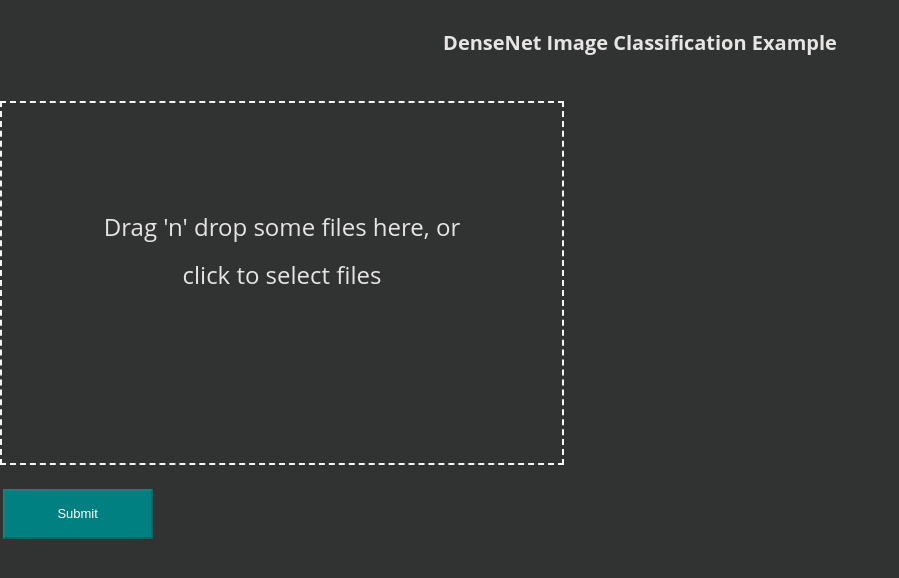
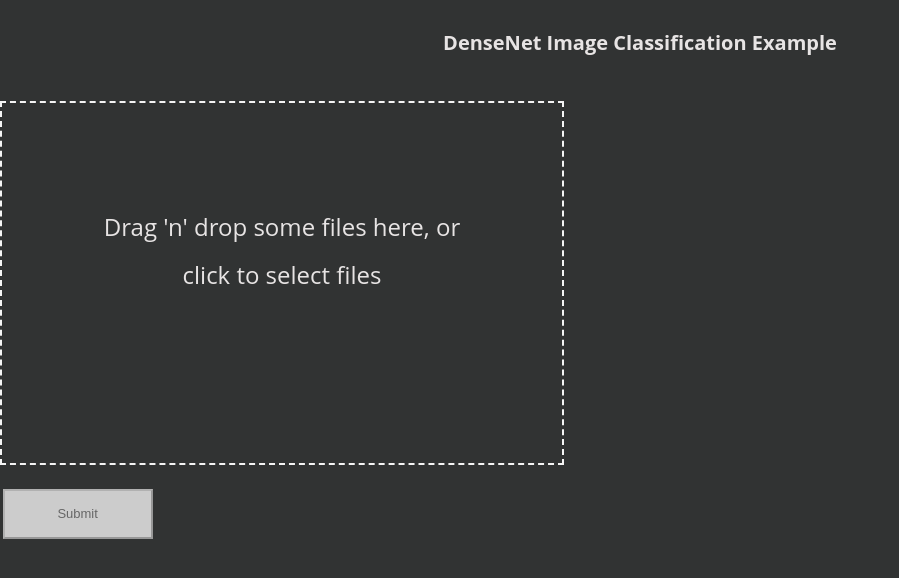
Before and after one commit to Gayathrimenakath/Model-Classification, a React (Create React App) app: page / in a window 1280 px wide. Shown: the top 578 px of the page, without its empty margins (0-899 px from the left). Built offline with nearby package versions, Linux system fonts and the light colour scheme.

Commit message:
Fixed the submit button enable/disable

```diff
--- a/src/App.css
+++ b/src/App.css
@@ -33,10 +33,15 @@ body {
 
   width: 150px;
   height: 50px;
-
   background-color: teal;
   font-size: 13px;
   color:white;
+}
+
+button:disabled,
+button[disabled]{
+  background-color: #cccccc;
+  color: #666666;
 }
 
 
--- a/src/App.js
+++ b/src/App.js
@@ -29,6 +29,7 @@ function App() {
   const onDrop = useCallback(acceptedFiles => {
     acceptedFiles.map(file => {
       setSelectedFile(acceptedFiles[0])
+      setUploaded(true)
 
       const reader = new FileReader();
       reader.onload = function(e) {
@@ -65,7 +66,7 @@ function App() {
       .then(function (response) {
         if (response.status === 200){
           setPrediction(response.data)
-          setUploaded(true)
+
         }
     })
     .catch(function (error) {
@@ -101,10 +102,10 @@ function App() {
           <ImageList images={images} />}
         </div>
       </div>
-
+     {console.log('FILE',!uploaded)}
       <span>&nbsp;</span>
       {(prediction.length ===  0) ?
-        <button className ="submit" disabled = {!selectedFile} onClick={submitForm}>Submit</button>:
+        <button className ="submit" disabled = {!uploaded} onClick={submitForm}>Submit</button>:
         <Prediction prediction={prediction} clearState={clearState} changeScore = {setScores} score={scores}/>
       }
     </main>
```
